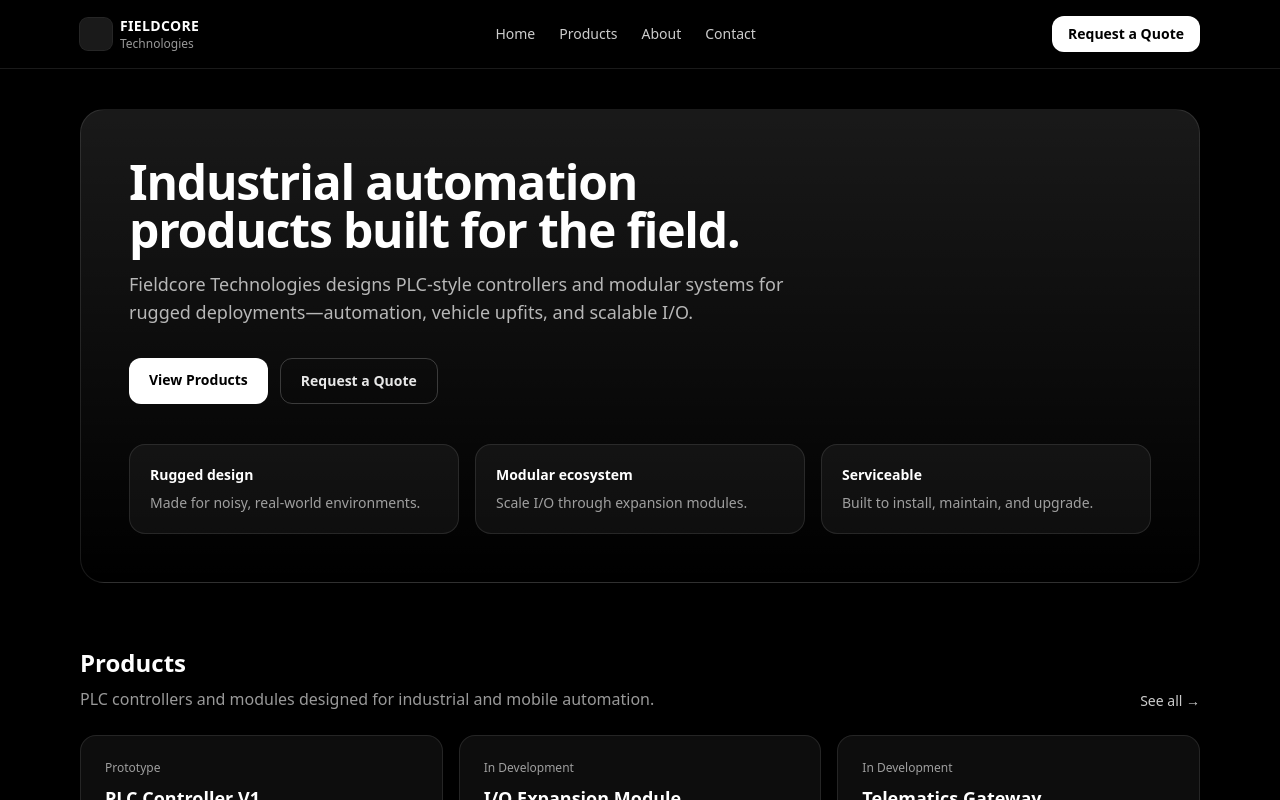
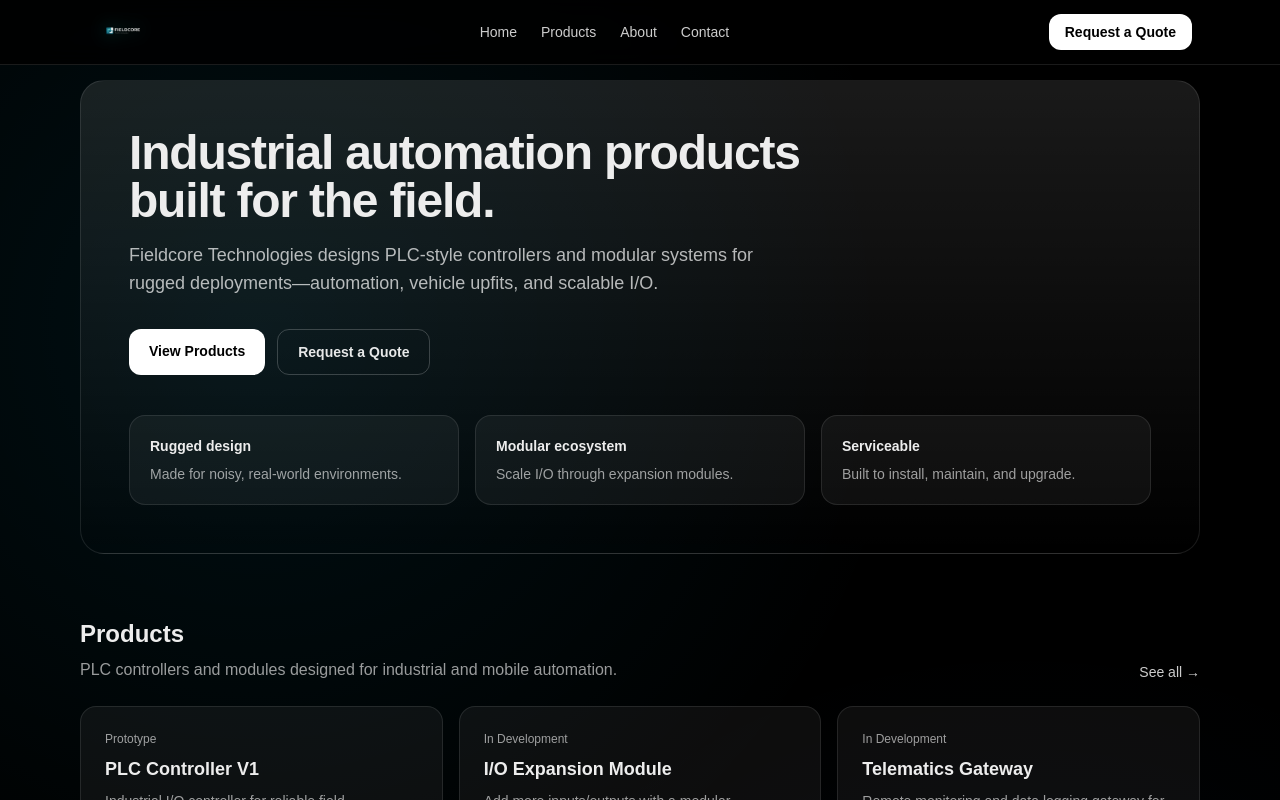
Before and after one commit to aikhontech/fieldcore-website, a Next.js app: page / in a window 1280 px wide. Shown: the top 800 px of the page. Built offline with nearby package versions, Linux system fonts and the light colour scheme.

Commit message:
page layout update v1

```diff
--- a/app/globals.css
+++ b/app/globals.css
@@ -1,3 +1,18 @@
 @import "tailwindcss";
 
-/* Remove the CSS variable theme system completely */
+body {
+  background: radial-gradient(
+      circle at 20% 20%,
+      rgba(0, 200, 255, 0.08),
+      transparent 40%
+    ),
+    radial-gradient(
+      circle at 80% 80%,
+      rgba(0, 150, 255, 0.06),
+      transparent 40%
+    ),
+    #000000;
+
+  color: #ededed;
+  font-family: Arial, Helvetica, sans-serif;
+}
--- a/app/layout.tsx
+++ b/app/layout.tsx
@@ -17,7 +17,7 @@
     <html lang="en">
       <body className="min-h-screen bg-black text-white">
         <Navbar />
-        <main className="mx-auto max-w-6xl px-4 py-10">{children}</main>
+        <main className="mx-auto max-w-6xl px-4 pt-20 pb-16">{children}</main>
         <Footer />
       </body>
     </html>
--- a/components/Navbar.tsx
+++ b/components/Navbar.tsx
@@ -1,4 +1,5 @@
 import Link from "next/link";
+import Image from "next/image";
 
 const nav = [
   { href: "/", label: "Home" },
@@ -9,16 +10,21 @@
 
 export default function Navbar() {
   return (
-    <header className="sticky top-0 z-50 border-b border-white/10 bg-black/70 backdrop-blur">
-      <div className="mx-auto flex max-w-6xl items-center justify-between px-4 py-4">
-        <Link href="/" className="flex items-center gap-2">
-          <div className="h-8 w-8 rounded-lg bg-white/10 ring-1 ring-white/15" />
-          <div className="leading-tight">
-            <div className="text-sm font-semibold tracking-wide text-white">
-              FIELDCORE
-            </div>
-            <div className="text-xs text-white/60">Technologies</div>
-          </div>
+    // fixed height navbar
+    <header className="fixed top-0 left-0 w-full z-50 bg-black/80 backdrop-blur-md border-b border-white/10">
+      <div className="mx-auto max-w-6xl px-6 h-16 flex items-center justify-between">
+        <Link href="/" className="flex items-center gap-3">
+          {/* Bigger logo */}
+          <Image
+            src="/images/company-logo.png"
+            alt="Fieldcore Technologies"
+            width={220}
+            height={60}
+            priority
+            className="w-auto h-12 drop-shadow-[0_0_8px_rgba(0,255,255,0.3)]"
+          />
+
+          {/* Optional text (remove if you want logo-only) */}
         </Link>
 
         <nav className="hidden gap-6 md:flex">
```
Also changed, not shown: public/images/company-logo.png (added).
